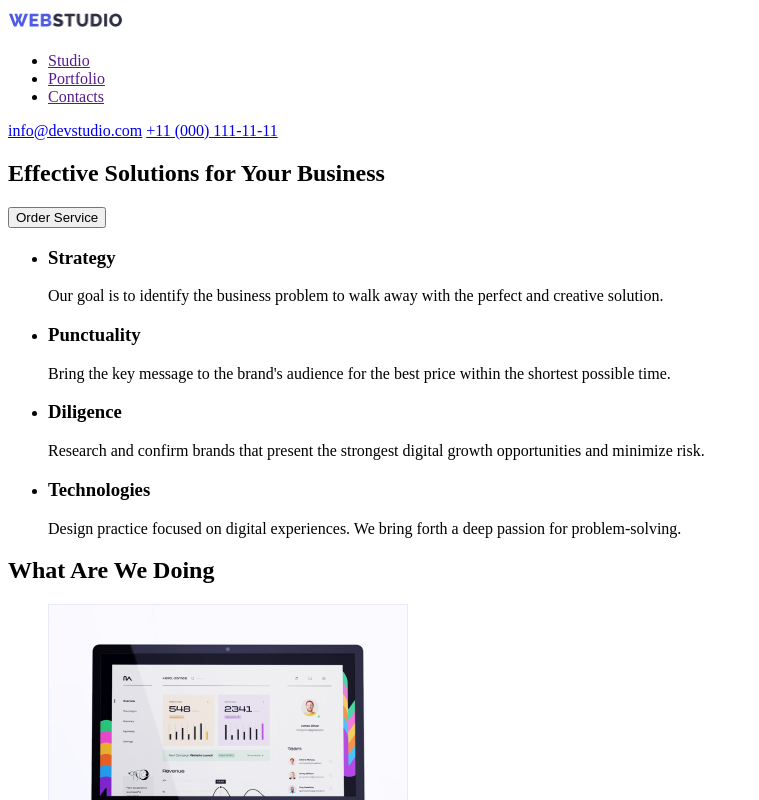
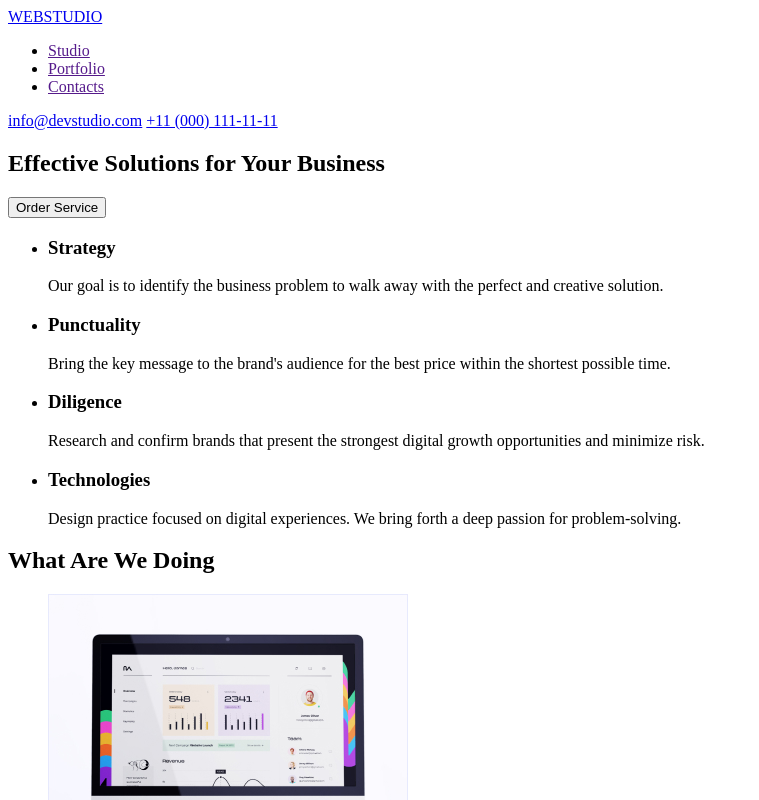
Before and after one commit to CrazyRus97/goit-markup-hw-01, a plain HTML site: page index.html in a window 1280 px wide. Shown: the top 800 px of the page, without its empty margins (0-759 px from the left). Drawn offline with Linux system fonts and the light colour scheme.

Commit message:
logo img->logo text

```diff
--- a/index.html
+++ b/index.html
@@ -8,9 +8,7 @@
   </head>
   <body>
     <header>
-      <a href="./index.html">
-        <img src="./images/logo.jpg" alt="Companies logo" height="24" width="115" />
-      </a>
+      <a href="./index.html">WEBSTUDIO</a>
       <nav>
         <ul>
           <li>
@@ -122,7 +120,7 @@
       </section>
     </main>
     <footer>
-      <img src="./images/logo.jpg" alt="Companies logo" height="24" width="115" />
+      <a href="./index.html">WEBSTUDIO</a>
       <p>
         Increase the flow of customers and sales for your business with digital marketing & growth
         solutions.
```
